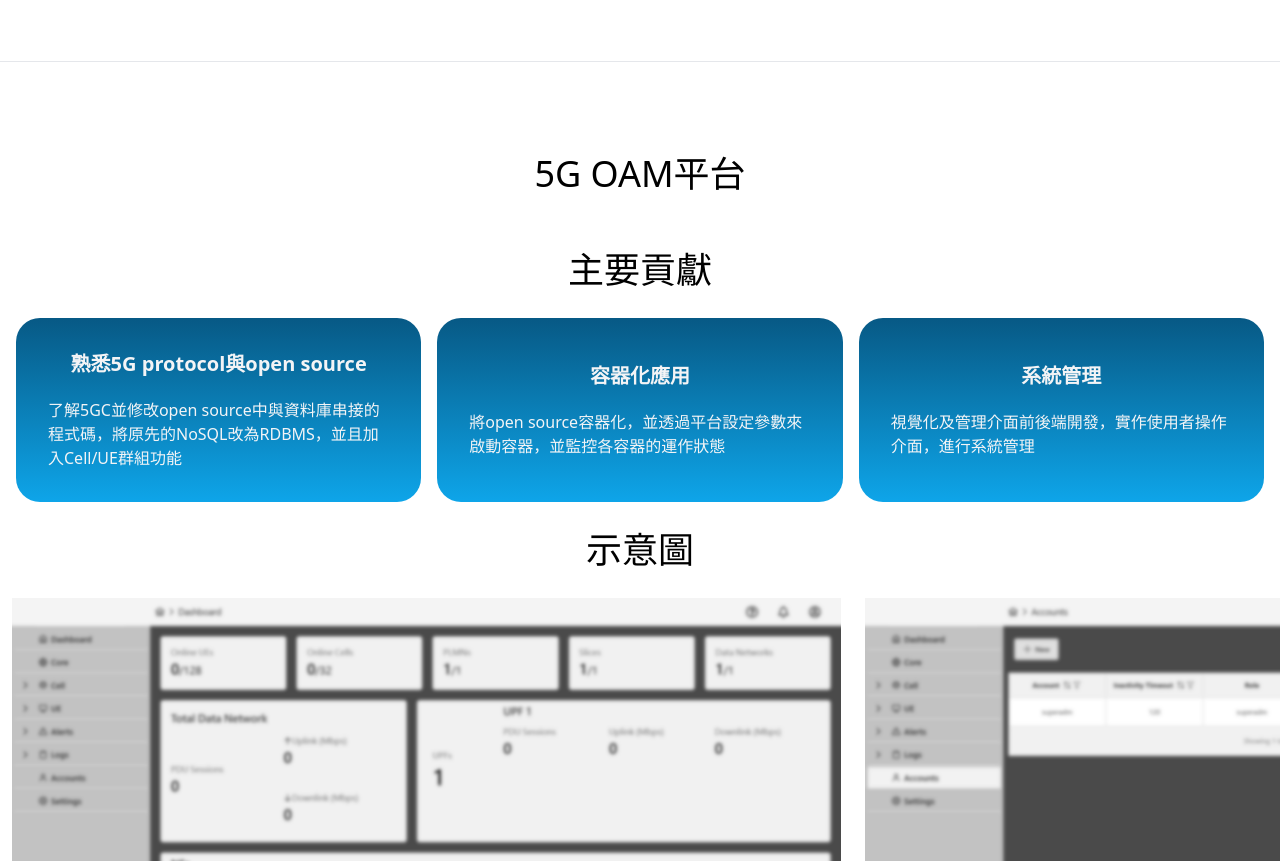
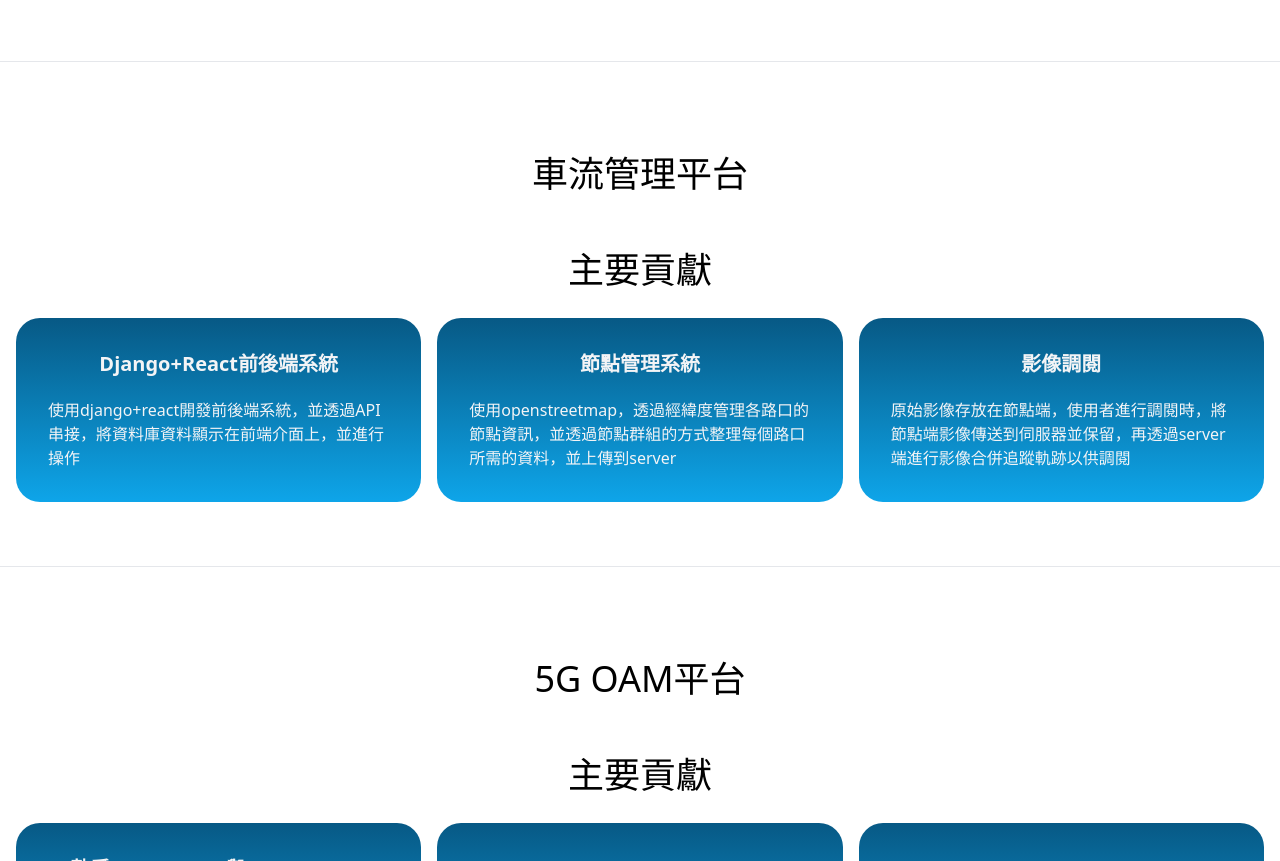
Before and after one commit to yuxing-lee/lee-experience, a Nuxt app: page /experience in a window 1280 px wide. Shown: the part 1260-2121 px from the top of the page. Built offline with nearby package versions, Linux system fonts and the light colour scheme.

Commit message:
feat: add traffic management info

```diff
--- a/pages/experience.vue
+++ b/pages/experience.vue
@@ -28,6 +28,24 @@
             >
                 <InfoBox
                     v-for="feature in trafficFeatures"
+                    :title="feature.title"
+                    :description="feature.description"
+                />
+            </div>
+        </div>
+        <hr id="traffic-management" class="my-8 lg:my-16" />
+        <div>
+            <div class="flex w-full h-20 justify-center items-center lg:h-24">
+                <p class="text-xl lg:text-4xl">車流管理平台</p>
+            </div>
+            <div class="flex w-full h-20 justify-center items-center lg:h-24">
+                <p class="text-xl lg:text-4xl">主要貢獻</p>
+            </div>
+            <div
+                class="grid grid-cols-1 gap-4 container mx-auto px-4 lg:grid-cols-3"
+            >
+                <InfoBox
+                    v-for="feature in trafficManagementFeatures"
                     :title="feature.title"
                     :description="feature.description"
                 />
@@ -69,7 +87,7 @@ let projects = [
     {
         title: "車流管理系統",
         description: "收集各節點端資料，進行圖形化的管理，監控當前節點運作狀態",
-        tag: "",
+        tag: "traffic-management",
     },
     {
         title: "5G OAM平台",
@@ -99,6 +117,24 @@ let trafficFeatures = [
         title: "夜間影像亮度不足",
         description:
             "夜間路燈較少的情況下，影像亮度不足，導致辨識率下降，針對此狀況分析當前畫面可用的元素，針對車燈的特徵來進行分析",
+    },
+];
+
+let trafficManagementFeatures = [
+    {
+        title: "Django+React前後端系統",
+        description:
+            "使用django+react開發前後端系統，並透過API串接，將資料庫資料顯示在前端介面上，並進行操作",
+    },
+    {
+        title: "節點管理系統",
+        description:
+            "使用openstreetmap，透過經緯度管理各路口的節點資訊，並透過節點群組的方式整理每個路口所需的資料，並上傳到server",
+    },
+    {
+        title: "影像調閱",
+        description:
+            "原始影像存放在節點端，使用者進行調閱時，將節點端影像傳送到伺服器並保留，再透過server端進行影像合併追蹤軌跡以供調閱",
     },
 ];
 
```
